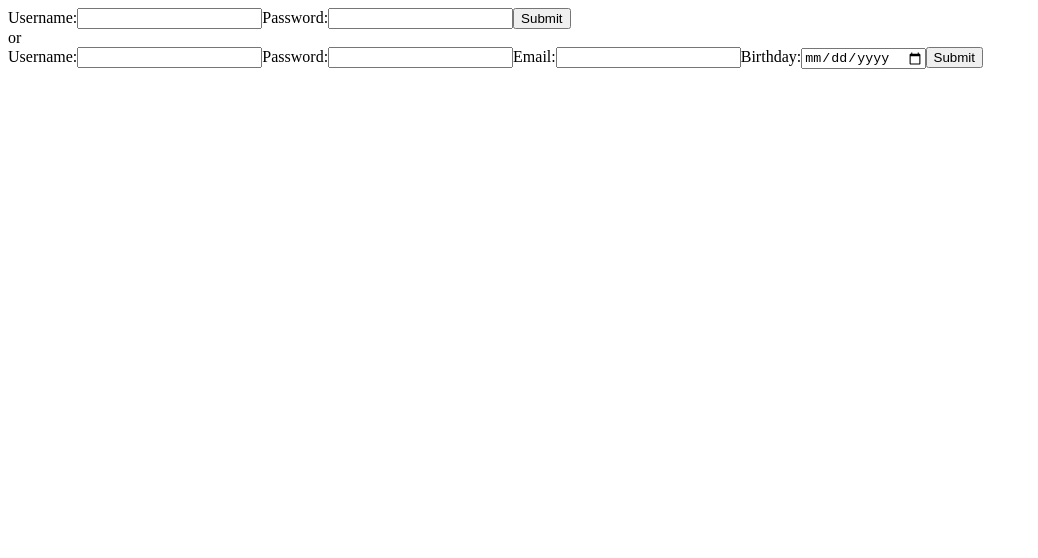
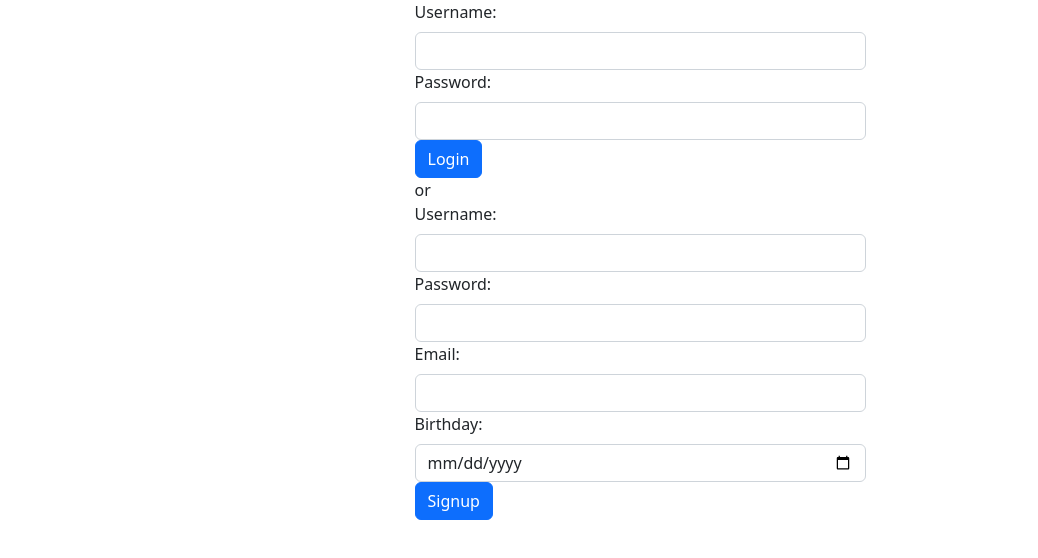
Before and after one commit to majd-karoun/filmforge-client, a React (Vite) app: page / in a window 1280 px wide. Shown: the top 558 px of the page, without its empty margins (0-1038 px from the left). Built offline with nearby package versions, Linux system fonts and the light colour scheme.

Commit message:
added bootstrap styling

```diff
--- a/package.json
+++ b/package.json
@@ -17,8 +17,10 @@
   },
   "homepage": "https://github.com/majd-karoun/filmforge-client#readme",
   "dependencies": {
+    "bootstrap": "^5.2.3",
     "prop-types": "^15.8.1",
     "react": "^18.2.0",
+    "react-bootstrap": "^2.7.4",
     "react-dom": "^18.2.0"
   },
   "devDependencies": {
--- a/src/components/login-view/LoginView.jsx
+++ b/src/components/login-view/LoginView.jsx
@@ -1,4 +1,6 @@
 import React, { useState } from "react";
+import Button from "react-bootstrap/Button";
+import Form from "react-bootstrap/Form";
 
 export const LoginView = ({ onLoggedIn }) => {
   const [username, setUsername] = useState("");
@@ -36,27 +38,30 @@ export const LoginView = ({ onLoggedIn }) => {
   };
 
   return (
-    <form onSubmit={handleSubmit}>
-      <label>
-        Username:
-        <input
+    <Form onSubmit={handleSubmit}>
+      <Form.Group controlId="formUsername">
+        <Form.Label>Username:</Form.Label>
+        <Form.Control
           type="text"
           value={username}
           onChange={(e) => setUsername(e.target.value)}
           required
-          minLength={2}
+          minLength="3"
         />
-      </label>
-      <label>
-        Password:
-        <input
+      </Form.Group>
+
+      <Form.Group controlId="formPassword">
+        <Form.Label>Password:</Form.Label>
+        <Form.Control
           type="password"
           value={password}
           onChange={(e) => setPassword(e.target.value)}
           required
         />
-      </label>
-      <button type="submit">Submit</button>
-    </form>
+      </Form.Group>
+      <Button variant="primary" type="submit">
+        Login
+      </Button>
+    </Form>
   );
 };
--- a/src/components/main-view/MainView.jsx
+++ b/src/components/main-view/MainView.jsx
@@ -3,6 +3,7 @@ import { MovieCard } from "../movie-card/MovieCard";
 import { MovieView } from "../movie-view/MovieView";
 import { LoginView } from "../login-view/LoginView";
 import { SignupView } from "../signup-view/SignupView";
+import { Col, Row } from "react-bootstrap";
 
 export const MainView = () => {
 
@@ -30,48 +31,48 @@ export const MainView = () => {
       }))
   }, [token])
 
-  if (!user) {
+
+
   return (
-      <>
+    <Row className="justify-content-md-center">
+       {!user ? (
+         <Col md={5}>
          <LoginView onLoggedIn={(user, token) => {
            setUser(user);
            setToken(token);
          }} />
          or
          <SignupView />
-      </>
-    );
-  }
-
-  if (selectedMovie) {
-    return (
+       </Col>
+       ): selectedMovie ? (
+        <Col md={8} >
         <MovieView
       key={selectedMovie._id}
         movie={selectedMovie}
         onBackClick={() => setSelectedMovie(null)}
       />
-    );
-  }
+      </Col>
+       ): movies.length === 0 ?(
+        <div>The list is empty!</div>
+       ) : (
+        <>
+        {movies.map((movie) => (
+          <Col key={movie.id} md={3} className="mb-5 ">
+          <MovieCard
 
-  if (movies.length === 0) {
-    return <div>The list is empty!</div>;
-  }
-
-
-
-  return (
-    <div>
-      {movies.map((movie) => (
-        <MovieCard
-          key={movie.id}
             movie={movie}
             onMovieClick={(newSelectedMovie) => {
               setSelectedMovie(newSelectedMovie);
             }}
           />
+          </Col>
 
         ))}
         <button onClick={() => { setUser(null); setToken(null); localStorage.clear(); }}>Logout</button>
-    </div>
+        </>
+       )}
+
+
+    </Row>
   );
 };
--- a/src/components/movie-card/MovieCard.jsx
+++ b/src/components/movie-card/MovieCard.jsx
@@ -1,14 +1,18 @@
 import PropTypes from "prop-types";
+import { Button, Card } from "react-bootstrap";
 
 export const MovieCard = ({ movie, onMovieClick }) => {
   return (
-    <div
-
+    <Card style={{width: "14.5rem"}}
+    className="h-100"
       onClick={() => {
         onMovieClick(movie);
       }}>
-      {movie.title}
-    </div>
+      <Card.Body>
+        <Card.Img variant="top" style={{ width: "200px" }} src={movie.image} />
+        <Card.Title>{movie.title}</Card.Title>
+      </Card.Body>
+    </Card>
   );
 };
 
@@ -28,7 +32,7 @@ MovieCard.propTypes = {
       name: PropTypes.string,
       description: PropTypes.string,
     }),
-    image: PropTypes.string
+    image: PropTypes.string,
   }).isRequired,
   onMovieClick: PropTypes.func.isRequired,
 };
--- a/src/components/movie-view/MovieView.jsx
+++ b/src/components/movie-view/MovieView.jsx
@@ -1,8 +1,11 @@
+import './movie-view.scss'
+
+
 export const MovieView = ({ movie, onBackClick }) => {
   return (
     <div>
       <div>
-        <img src={movie.image} alt={movie.title} />
+        <img  src={movie.image} alt={movie.title} />
       </div>
       <div>
         <span>Title: </span>
@@ -21,7 +24,7 @@ export const MovieView = ({ movie, onBackClick }) => {
         <span>Description: </span>
         <p>{movie.description}</p>
       </div>
-      <button onClick={onBackClick}>Back</button>
+      <button style={{cursor : "pointer"}} className="back-button" onClick={onBackClick}>Back</button>
     </div>
   );
 };
--- /dev/null
+++ b/src/components/movie-view/movie-view.scss
@@ -0,0 +1,12 @@
+.back-button {
+    padding: 4px 12px 4px 12px;
+    color: whitesmoke;
+    background-color: dodgerblue;
+    border: none;
+    border-radius: 4px;
+
+  }
+
+img{
+  width: 100%;
+}
--- a/src/components/signup-view/SignupView.jsx
+++ b/src/components/signup-view/SignupView.jsx
@@ -1,4 +1,6 @@
 import{ useState } from "react";
+import Button from "react-bootstrap/Button";
+import Form from "react-bootstrap/Form";
 
 export const SignupView = () => {
   const [username, setUsername] = useState("");
@@ -33,45 +35,67 @@ export const SignupView = () => {
   };
 
   return (
-    <form onSubmit={handleSubmit}>
-      <label>
+    <Form onSubmit={handleSubmit}>
+      <Form.Group controlId="formUsername">
+      <Form.Label>
         Username:
-        <input
-          type="text"
-          value={username}
-          onChange={(e) => setUsername(e.target.value)}
-          required
-          minLength="3"
+        </Form.Label>
+        <Form.Control
+         type="text"
+         value={username}
+         onChange={(e) => setUsername(e.target.value)}
+         required
+         minLength="3"
         />
-      </label>
-      <label>
+
+
+
+      </Form.Group>
+
+      <Form.Group>
+
+      <Form.Label>
         Password:
-        <input
+        </Form.Label>
+        <Form.Control
           type="password"
           value={password}
           onChange={(e) => setPassword(e.target.value)}
           required
         />
-      </label>
-      <label>
+
+      </Form.Group>
+
+      <Form.Group>
+
+      <Form.Label>
         Email:
-        <input
+        </Form.Label>
+
+        <Form.Control
           type="email"
           value={email}
           onChange={(e) => setEmail(e.target.value)}
           required
         />
-      </label>
-      <label>
+      </Form.Group>
+
+      <Form.Group>
+      <Form.Label>
         Birthday:
-        <input
+        </Form.Label>
+        <Form.Control
           type="date"
           value={birthday}
           onChange={(e) => setBirthday(e.target.value)}
           required
         />
-      </label>
-      <button type="submit">Submit</button>
-    </form>
+
+
+      </Form.Group>
+      <Button variant="primary" type="submit">
+        Signup
+      </Button>
+    </Form>
   );
 };
--- a/src/index.jsx
+++ b/src/index.jsx
@@ -1,9 +1,18 @@
 import { createRoot } from "react-dom/client";
 import { MainView } from "./components/main-view/MainView";
+import "bootstrap/dist/css/bootstrap.min.css";
 import "./index.scss";
+import { Container } from "react-bootstrap";
+
 
 const App = () => {
-  return <MainView />;
+
+  return (
+    <Container>
+      <MainView />
+    </Container>
+  );
+
  };
 
 const container = document.querySelector("#root");
```
Also changed, not shown: 6 other files (tests, documents, lock files or other folders). Lines whose indentation alone changed are shown as unchanged.
